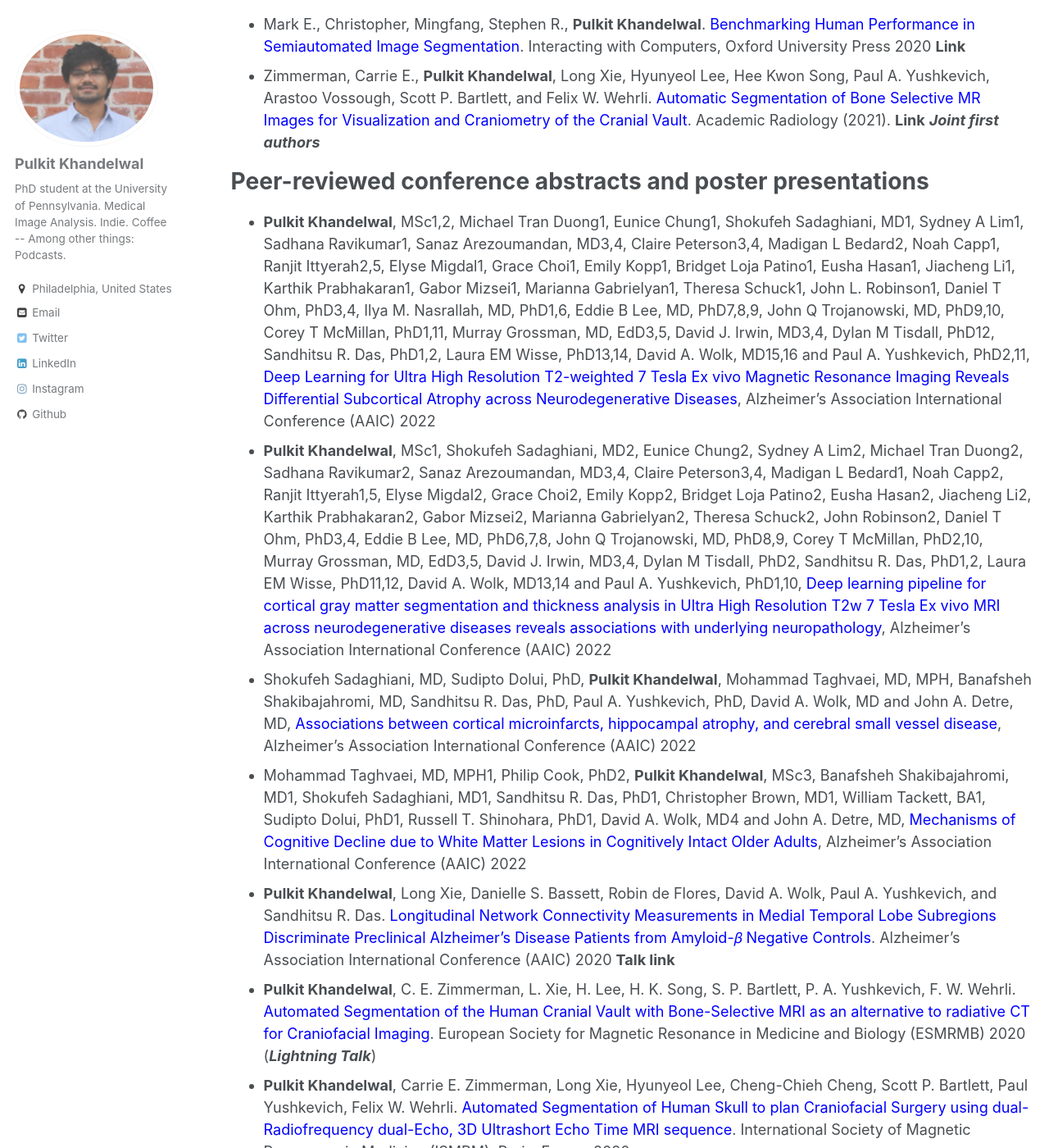
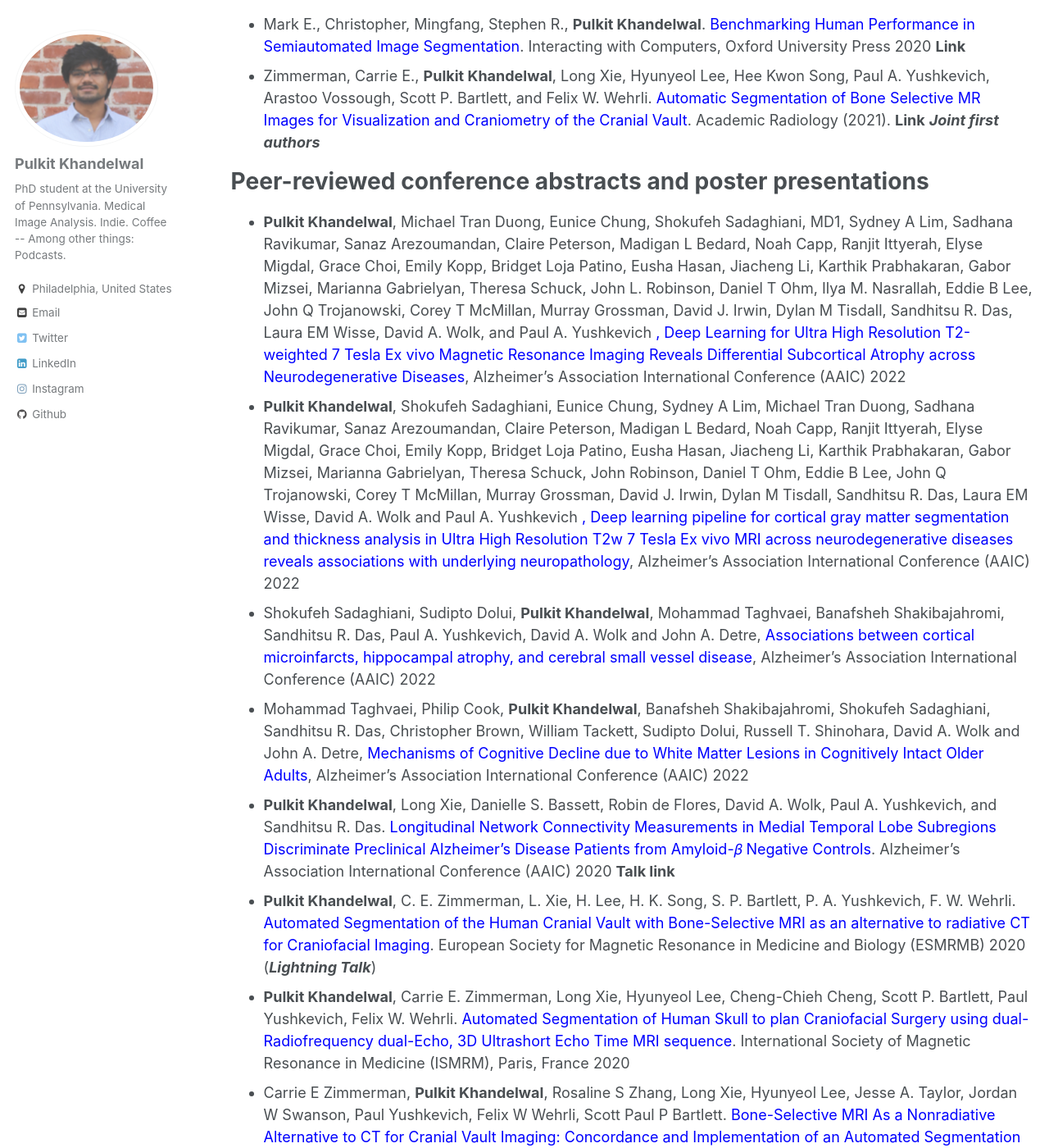
Before and after one commit to Pulkit-Khandelwal/pulkit-khandelwal.github.io, a Jekyll site: the page built from _pages/publications.md, in a window 1280 px wide and 1400 px high, scrolled down 896 px. Shown: the whole window at 82% size. Built offline with Jekyll 4.4.1, drawn with Linux system fonts in a browser that asks for light colours.

Commit message:
Update publications.md

```diff
--- a/_pages/publications.md
+++ b/_pages/publications.md
@@ -33,10 +33,10 @@
 
 **Peer-reviewed conference abstracts and poster presentations**
 ======
-* **Pulkit Khandelwal**, MSc1,2, Michael Tran Duong1, Eunice Chung1, Shokufeh Sadaghiani, MD1, Sydney A Lim1, Sadhana Ravikumar1, Sanaz Arezoumandan, MD3,4, Claire Peterson3,4, Madigan L Bedard2, Noah Capp1, Ranjit Ittyerah2,5, Elyse Migdal1, Grace Choi1, Emily Kopp1, Bridget Loja Patino1, Eusha Hasan1, Jiacheng Li1, Karthik Prabhakaran1, Gabor Mizsei1, Marianna Gabrielyan1, Theresa Schuck1, John L. Robinson1, Daniel T Ohm, PhD3,4, Ilya M. Nasrallah, MD, PhD1,6, Eddie B Lee, MD, PhD7,8,9, John Q Trojanowski, MD, PhD9,10, Corey T McMillan, PhD1,11, Murray Grossman, MD, EdD3,5, David J. Irwin, MD3,4, Dylan M Tisdall, PhD12, Sandhitsu R. Das, PhD1,2, Laura EM Wisse, PhD13,14, David A. Wolk, MD15,16 and Paul A. Yushkevich, PhD2,11, <span style="color:blue">Deep Learning for Ultra High Resolution T2-weighted 7 Tesla Ex vivo Magnetic Resonance Imaging Reveals Differential Subcortical Atrophy across Neurodegenerative Diseases</span>, Alzheimer’s Association International Conference (AAIC) 2022
-* **Pulkit Khandelwal**, MSc1, Shokufeh Sadaghiani, MD2, Eunice Chung2, Sydney A Lim2, Michael Tran Duong2, Sadhana Ravikumar2, Sanaz Arezoumandan, MD3,4, Claire Peterson3,4, Madigan L Bedard1, Noah Capp2, Ranjit Ittyerah1,5, Elyse Migdal2, Grace Choi2, Emily Kopp2, Bridget Loja Patino2, Eusha Hasan2, Jiacheng Li2, Karthik Prabhakaran2, Gabor Mizsei2, Marianna Gabrielyan2, Theresa Schuck2, John Robinson2, Daniel T Ohm, PhD3,4, Eddie B Lee, MD, PhD6,7,8, John Q Trojanowski, MD, PhD8,9, Corey T McMillan, PhD2,10, Murray Grossman, MD, EdD3,5, David J. Irwin, MD3,4, Dylan M Tisdall, PhD2, Sandhitsu R. Das, PhD1,2, Laura EM Wisse, PhD11,12, David A. Wolk, MD13,14 and Paul A. Yushkevich, PhD1,10, <span style="color:blue">Deep learning pipeline for cortical gray matter segmentation and thickness analysis in Ultra High Resolution T2w 7 Tesla Ex vivo MRI across neurodegenerative diseases reveals associations with underlying neuropathology</span>, Alzheimer’s Association International Conference (AAIC) 2022
-* Shokufeh Sadaghiani, MD, Sudipto Dolui, PhD, **Pulkit Khandelwal**, Mohammad Taghvaei, MD, MPH, Banafsheh Shakibajahromi, MD, Sandhitsu R. Das, PhD, Paul A. Yushkevich, PhD, David A. Wolk, MD and John A. Detre, MD, <span style="color:blue">Associations between cortical microinfarcts, hippocampal atrophy, and cerebral small vessel disease</span>, Alzheimer’s Association International Conference (AAIC) 2022
-* Mohammad Taghvaei, MD, MPH1, Philip Cook, PhD2, **Pulkit Khandelwal**, MSc3, Banafsheh Shakibajahromi, MD1, Shokufeh Sadaghiani, MD1, Sandhitsu R. Das, PhD1, Christopher Brown, MD1, William Tackett, BA1, Sudipto Dolui, PhD1, Russell T. Shinohara, PhD1, David A. Wolk, MD4 and John A. Detre, MD, <span style="color:blue">Mechanisms of Cognitive Decline due to White Matter Lesions in Cognitively Intact Older Adults</span>, Alzheimer’s Association International Conference (AAIC) 2022
+* **Pulkit Khandelwal**, Michael Tran Duong, Eunice Chung, Shokufeh Sadaghiani, MD1, Sydney A Lim, Sadhana Ravikumar, Sanaz Arezoumandan, Claire Peterson, Madigan L Bedard, Noah Capp, Ranjit Ittyerah, Elyse Migdal, Grace Choi, Emily Kopp, Bridget Loja Patino, Eusha Hasan, Jiacheng Li, Karthik Prabhakaran, Gabor Mizsei, Marianna Gabrielyan, Theresa Schuck, John L. Robinson, Daniel T Ohm, Ilya M. Nasrallah, Eddie B Lee, John Q Trojanowski, Corey T McMillan, Murray Grossman, David J. Irwin, Dylan M Tisdall, Sandhitsu R. Das, Laura EM Wisse, David A. Wolk, and Paul A. Yushkevich <span style="color:blue">, Deep Learning for Ultra High Resolution T2-weighted 7 Tesla Ex vivo Magnetic Resonance Imaging Reveals Differential Subcortical Atrophy across Neurodegenerative Diseases</span>, Alzheimer’s Association International Conference (AAIC) 2022
+* **Pulkit Khandelwal**, Shokufeh Sadaghiani, Eunice Chung, Sydney A Lim, Michael Tran Duong, Sadhana Ravikumar, Sanaz Arezoumandan, Claire Peterson, Madigan L Bedard, Noah Capp, Ranjit Ittyerah, Elyse Migdal, Grace Choi, Emily Kopp, Bridget Loja Patino, Eusha Hasan, Jiacheng Li, Karthik Prabhakaran, Gabor Mizsei, Marianna Gabrielyan, Theresa Schuck, John Robinson, Daniel T Ohm, Eddie B Lee, John Q Trojanowski, Corey T McMillan, Murray Grossman, David J. Irwin, Dylan M Tisdall, Sandhitsu R. Das, Laura EM Wisse, David A. Wolk and Paul A. Yushkevich <span style="color:blue">, Deep learning pipeline for cortical gray matter segmentation and thickness analysis in Ultra High Resolution T2w 7 Tesla Ex vivo MRI across neurodegenerative diseases reveals associations with underlying neuropathology</span>, Alzheimer’s Association International Conference (AAIC) 2022
+* Shokufeh Sadaghiani, Sudipto Dolui, **Pulkit Khandelwal**, Mohammad Taghvaei, Banafsheh Shakibajahromi, Sandhitsu R. Das, Paul A. Yushkevich, David A. Wolk and John A. Detre, <span style="color:blue">Associations between cortical microinfarcts, hippocampal atrophy, and cerebral small vessel disease</span>, Alzheimer’s Association International Conference (AAIC) 2022
+* Mohammad Taghvaei, Philip Cook, **Pulkit Khandelwal**, Banafsheh Shakibajahromi, Shokufeh Sadaghiani, Sandhitsu R. Das, Christopher Brown, William Tackett, Sudipto Dolui, Russell T. Shinohara, David A. Wolk and John A. Detre, <span style="color:blue">Mechanisms of Cognitive Decline due to White Matter Lesions in Cognitively Intact Older Adults</span>, Alzheimer’s Association International Conference (AAIC) 2022
 * **Pulkit Khandelwal**, Long Xie, Danielle S. Bassett, Robin de Flores, David A. Wolk, Paul A. Yushkevich, and
 Sandhitsu R. Das. <span style="color:blue">Longitudinal Network Connectivity Measurements in Medial Temporal Lobe Subregions
 Discriminate Preclinical Alzheimer’s Disease Patients from Amyloid-𝛽 Negative Controls</span>. Alzheimer’s Association
```
